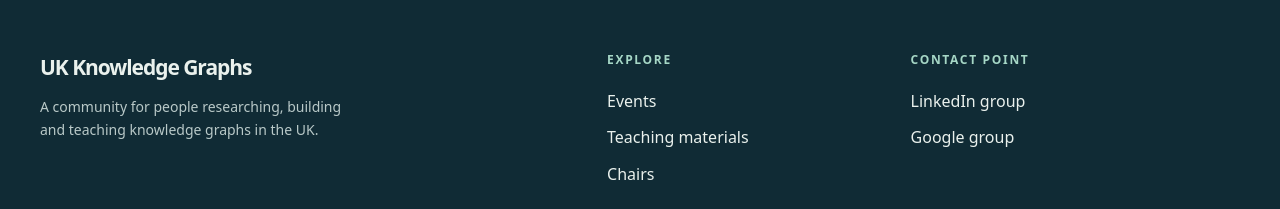
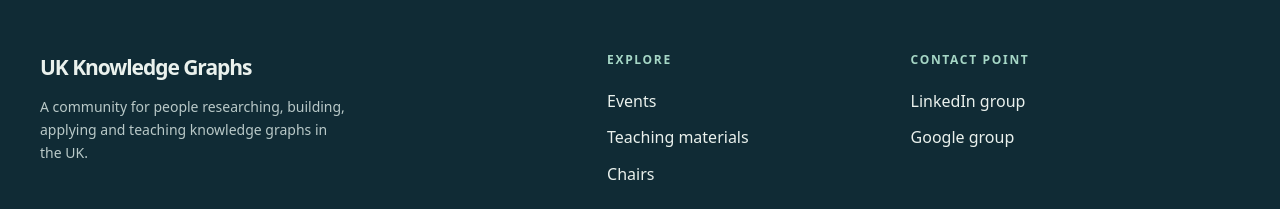
Before and after one commit to uk-knowledge-graphs/uk-knowledge-graphs.github.io, a Jekyll site: the page built from index.html, in a window 1280 px wide and 900 px high, scrolled down 3214 px. Shown: the part 688-897 px from the top of the window. Built offline with Jekyll 4.4.1, drawn with Linux system fonts in a browser that asks for light colours.

Commit message:
added placeholder

```diff
--- a/_layouts/default.html
+++ b/_layouts/default.html
@@ -30,7 +30,7 @@
   <footer class="site-footer">
     <div class="container footer-grid">
       <div><a class="footer-brand" href="{{ '/' | relative_url }}">UK Knowledge Graphs</a>
-      <p>A community for people researching, building and teaching knowledge graphs in the UK.</p></div>
+      <p>A community for people researching, building, applying and teaching knowledge graphs in the UK.</p></div>
       <div><strong>Explore</strong><a href="{{ '/events/' | relative_url }}">Events</a><a href="{{ '/teaching/' | relative_url }}">Teaching materials</a><a href="{{ '/#chairs' | relative_url }}">Chairs</a></div>
       <div><strong>Contact point</strong><a href="{{ site.data.contact.linkedin | escape }}">LinkedIn group</a><a href="{{ site.data.contact.google_group | escape }}">Google group</a>
 	  <!-- <a href="mailto:{{ site.data.contact.email | escape }}">Email the group</a> -->
--- a/index.html
+++ b/index.html
@@ -65,7 +65,7 @@
 	</div>
     <div class="chairs-grid">
       {% for chair in site.data.chairs %}
-      <article class="chair-card"><div class="chair-image"><img src="{{ chair.image | relative_url }}" alt="Portrait placeholder for {{ chair.name | escape }}" loading="lazy" width="360" height="360"></div><div class="chair-details"><h3>{{ chair.name | escape }}</h3><p>{{ chair.affiliation | escape }}</p></div></article>
+      <article class="chair-card"><div class="chair-image"><img src="{{ chair.image | relative_url }}" alt="Portrait placeholder for {{ chair.name | escape }}" loading="lazy" width="260" height="260"></div><div class="chair-details"><h3>{{ chair.name | escape }}</h3><p>{{ chair.affiliation | escape }}</p></div></article>
       {% endfor %}
     </div>
     <p class="image-note">Portraits are placeholders until approved chair photographs are available.</p>
```
Also changed, not shown: events/symposium-2026.md (added, +31 -0 lines).
